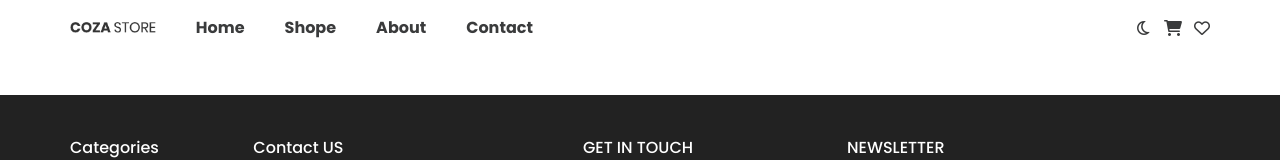
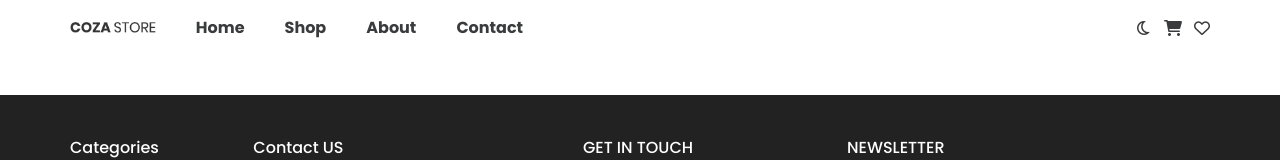
Before and after one commit to omarabualhija/CozaStore, a React (Create React App) app: page / in a window 1280 px wide. Shown: the top 160 px of the page. Built offline with nearby package versions, Linux system fonts and the light colour scheme; no server answers.

Commit message:
Update NavBar.js

```diff
--- a/src/Components/NavBar/NavBar.js
+++ b/src/Components/NavBar/NavBar.js
@@ -44,7 +44,7 @@ export const NavBar = (props) => {
             onClick={() => setToggleNav(!ToggleNav)}
             to="/CozaStore/Shop"
           >
-            Shope
+            Shop
           </NavLink>
           <NavLink
             onClick={() => setToggleNav(!ToggleNav)}
```
